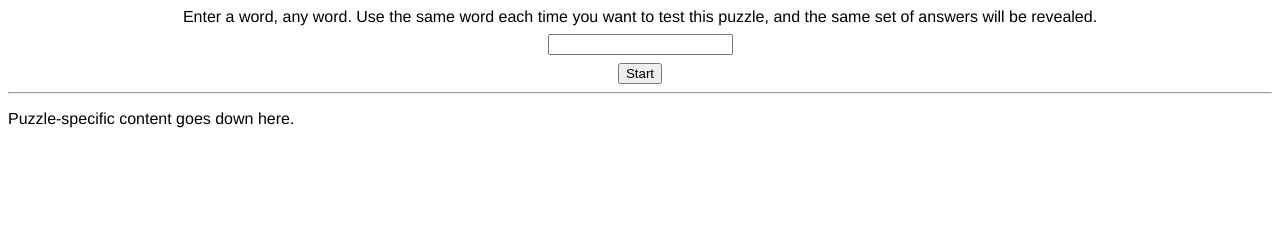
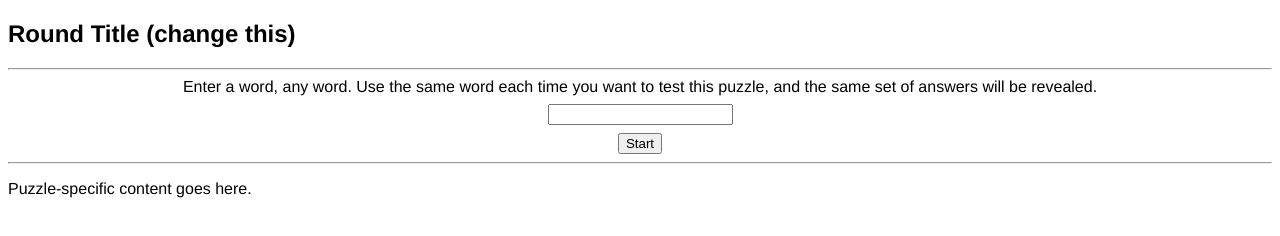
Before and after one commit to eastern-toys/metatester, a plain HTML site: page index.html in a window 1280 px wide. Drawn offline with nearby package versions, Linux system fonts and the light colour scheme.

Commit message:
Rearrange sample index.html to have a round title at the top.

```diff
--- a/index.html
+++ b/index.html
@@ -9,7 +9,18 @@
   <link rel="stylesheet" type="text/css" href="metatester.css">
 </head>
 <body>
+  <h2>Round Title (change this)</h2>
+
+  <hr>
+
   <div id="answersection"></div>
+
+  <hr>
+
+  <div>
+    <p>Puzzle-specific content goes here.</p>
+  </div>
+
   <script>
     metatester({
       // A selector for the DOM element that will be populated with the answer
@@ -42,12 +53,5 @@
       ],
     });
   </script>
-
-  <hr>
-
-  <div>
-    <p>Puzzle-specific content goes down here.</p>
-  </div>
-
 </body>
 </html>
```
